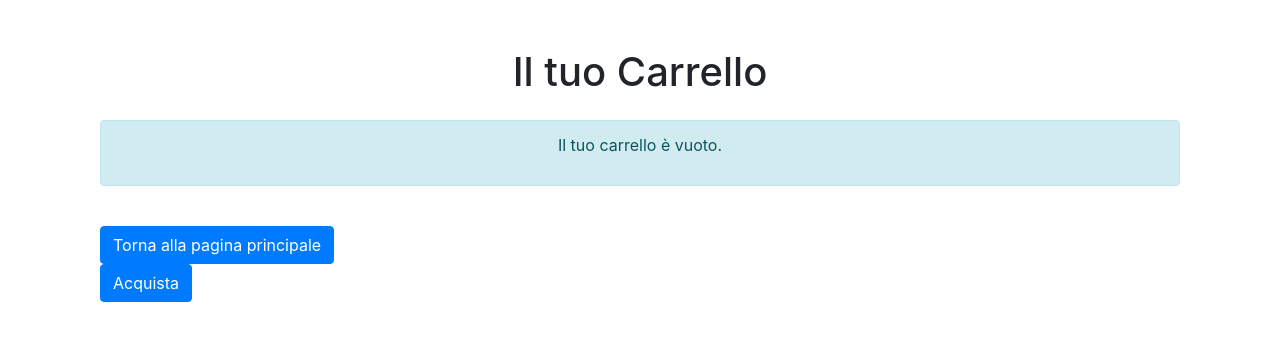
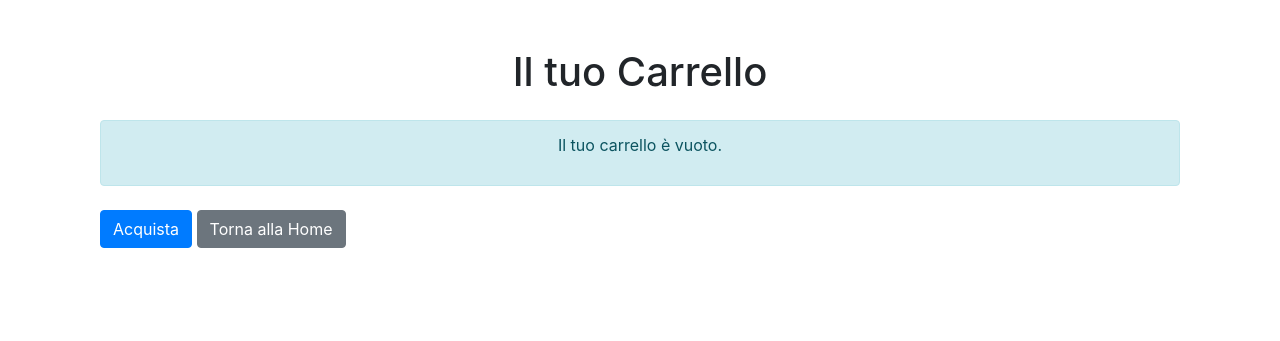
Before and after one commit to filippo-tiozzo/Progetto-Database, a Flask app: page /carrello in a window 1280 px wide. Shown: the part 56-397 px from the top of the page. Run offline with Flask 3, Linux system fonts and the light colour scheme; the visitor is signed in with stand-in values (Sample User, id 1); data comes from the database, SQL or seed files in the repository; data that the repository does not hold is empty; some libraries are stand-ins or nearby versions.

Commit message:
Modificati pulsanti del carrello

```diff
--- a/website/templates/carrello.html
+++ b/website/templates/carrello.html
@@ -1,5 +1,5 @@
-{% extends "base.html" %} <!-- Estende template base.html -->
-{% block title %}Carrello{% endblock %} <!-- Titolo pagina -->
+{% extends "base.html" %}
+{% block title %}Carrello{% endblock %}
 
 {% block content %}
 <div class="container mt-5">
@@ -28,11 +28,13 @@
             <p class="text-center">Il tuo carrello è vuoto.</p>
         </div>
     {% endif %}
-    <!-- Pulsante per tornare alla pagina di ricerca -->
-    <a href="{{ url_for('acquirente.home') }}" class="btn btn-primary mt-4">Torna alla pagina principale</a>
-    <!-- Pulsante per acquistare i prodotti nel carrello -->
-    <form action="{{ url_for('autorizzazioni.acquista') }}" method="POST">
-        <button type="submit" class="btn btn-primary">Acquista</button>
-    </form>
+
+    <!-- Pulsanti affiancati -->
+    <div class="mt-4">
+        <form action="{{ url_for('autorizzazioni.acquista') }}" method="POST" class="d-inline">
+            <button type="submit" class="btn btn-primary">Acquista</button>
+        </form>
+        <a href="{{ url_for('acquirente.home') }}" class="btn btn-secondary">Torna alla Home</a>
+    </div>
 </div>
 {% endblock %}
```
